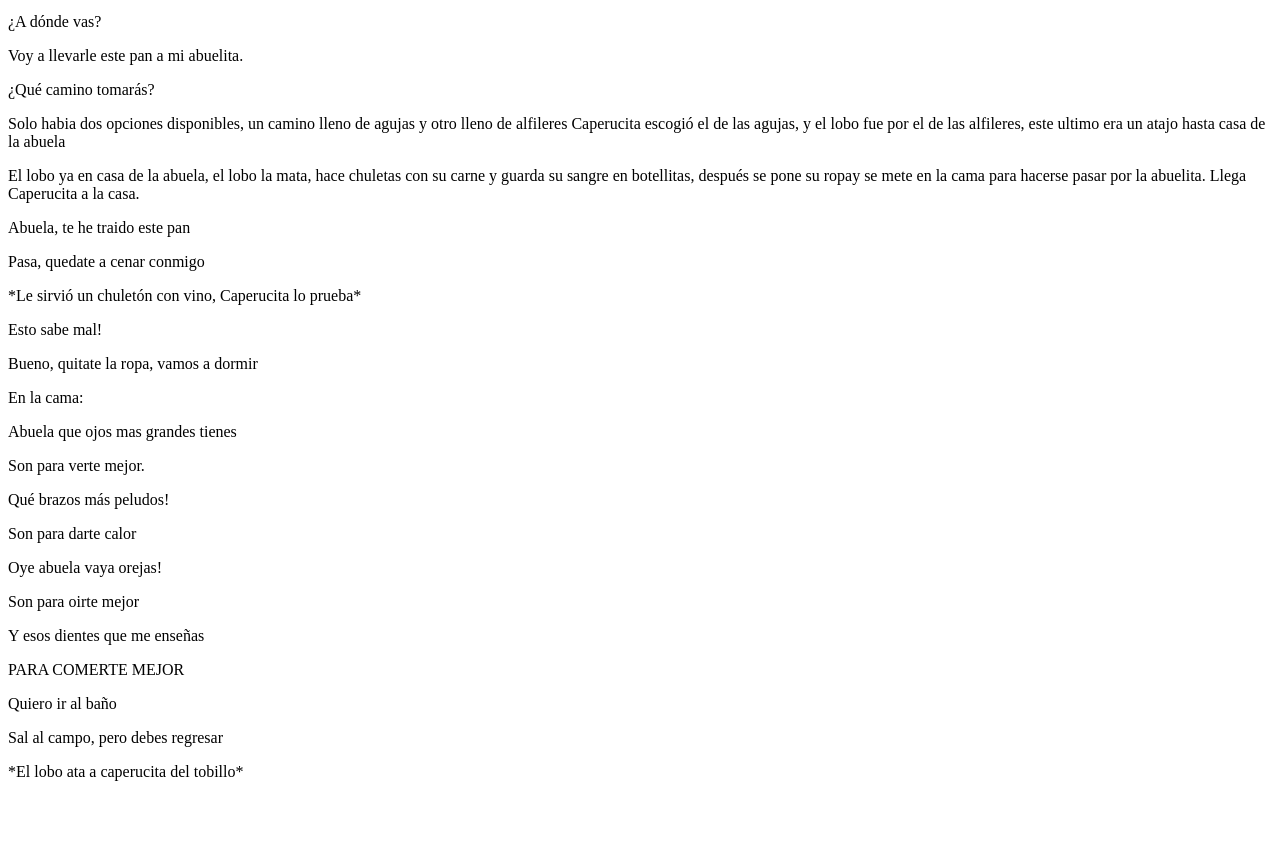
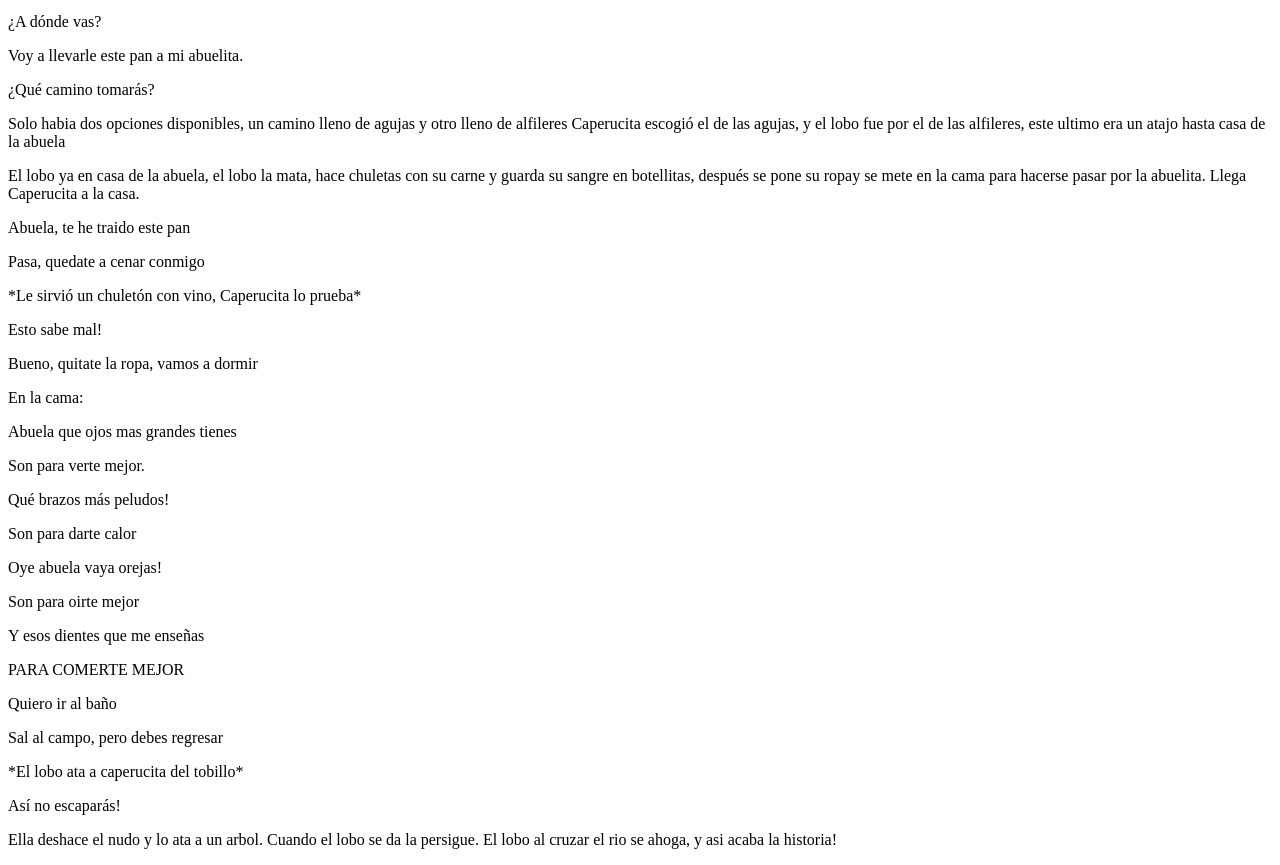
Before and after one commit to Miharu669/Practice-Git-Little-Red-Riding-Hood, a plain HTML site: page index.html in a window 1280 px wide. Shown: the part 119-984 px from the top of the page. Before the commit the page ends 916 px from the top, so only its background shows below. Drawn offline with Linux system fonts and the light colour scheme.

Commit message:
third chapter

```diff
--- a/index.html
+++ b/index.html
@@ -46,5 +46,14 @@
         </div>
       </section>
 
+  <section class="chapter3">
+    <div class="text">
+            <p class="lobo">Así no escaparás!</p>
+           <p> Ella deshace el nudo y lo ata a un arbol.
+            Cuando el lobo se da  la persigue.
+            El lobo al cruzar el rio se ahoga, y asi acaba la historia!</p>
+    </div>
+  </section>
+
 </body>
 </html>
```
